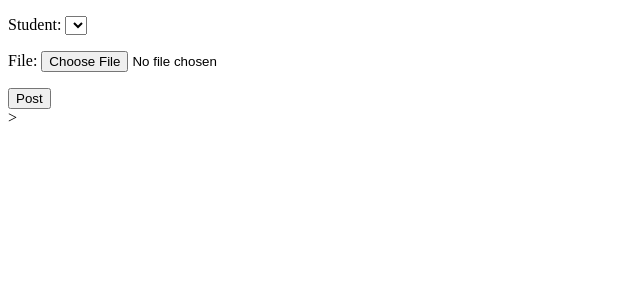
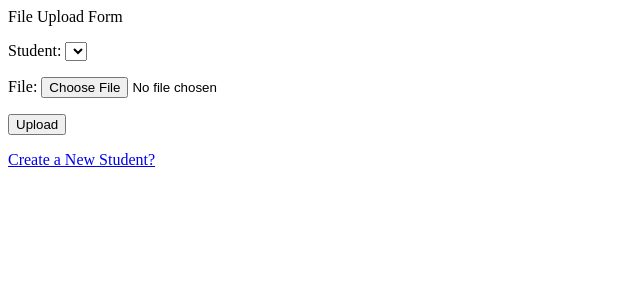
Before and after one commit to daisyoira/Token-Tome, a Django app: template token_tome/templates/token_tome/file_form.html in a window 1280 px wide. Shown: the top 300 px of the page, without its empty margins (0-640 px from the left). Run offline with Django 5.2, Linux system fonts and the light colour scheme; the template is opened without the code that fills it: values that come from a table or form of the project are taken from there, others are empty.

Commit message:
added a redirection link to create a new student

```diff
--- a/token_tome/templates/token_tome/file_form.html
+++ b/token_tome/templates/token_tome/file_form.html
@@ -1,11 +1,12 @@
-{% extends 'base.html' %}
 {% block content %}
     <div>
-    <form>
-        {% csrf_token %}
-        {{ form.as_p }}
-        <input type="submit" value="Post">
-    </form>>
+        <p>File Upload Form</p>
+        <form method="POST" enctype="multipart/form-data">
+            {% csrf_token %}
+            {{ form.as_p }}
+            <input type="submit" value="Upload">
+        </form>
 
+    <a href="create-student"> Create a New Student?</a>
     </div>
 {% endblock content %}
```
